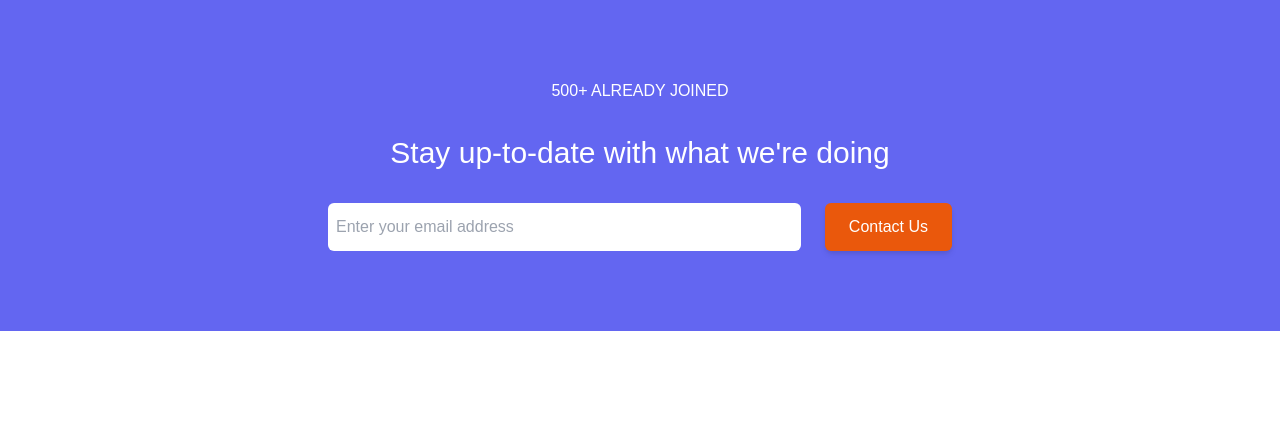
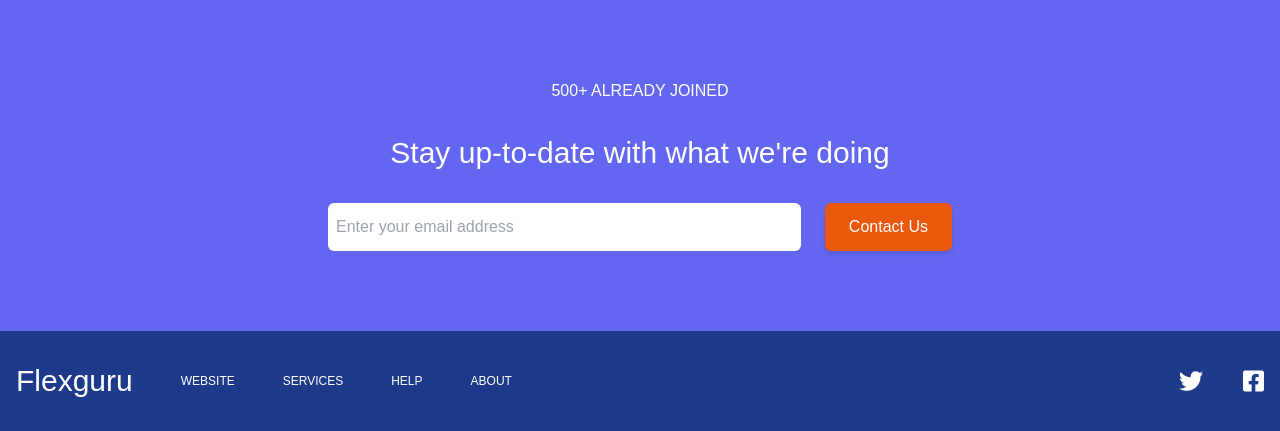
Before and after one commit to Avishka217/api.flexguru.tk, a PHP site: page /app/views/home.php in a window 1280 px wide. Shown: the part 3185-3616 px from the top of the page. Before the commit the page ends 3516 px from the top, so only its background shows below. Run offline with PHP 8.4, Linux system fonts and the light colour scheme; some libraries are stand-ins or nearby versions.

Commit message:
feat: create footer in homepage

```diff
--- a/app/views/home.php
+++ b/app/views/home.php
@@ -240,6 +240,25 @@
             </div>
         </div>
     </section>
+
+    <!-- Footer -->
+    <footer class="bg-blue-900 py-8">
+        <div class="container flex flex-col md:flex-row items-center">
+            <div class="flex flex-1 flex-wrap items-center justify-center md:justify-start gap-12">
+                <h1 class="text-white text-3xl">Flexguru</h1>
+                <ul class="flex text-white uppercase gap-12 text-xs">
+                    <li class="cursor-pointer">Website</li>
+                    <li class="cursor-pointer">Services</li>
+                    <li class="cursor-pointer">Help</li>
+                    <li class="cursor-pointer">About</li>
+                </ul>
+            </div>
+            <div class="flex gap-10 mt-12 md:mt-0">
+                <i class="text-white text-2xl fab fa-twitter"></i>
+                <i class="text-white text-2xl fab fa-facebook-square"></i>
+            </div>
+        </div>
+    </footer>
 </body>
 
 </html>
```
